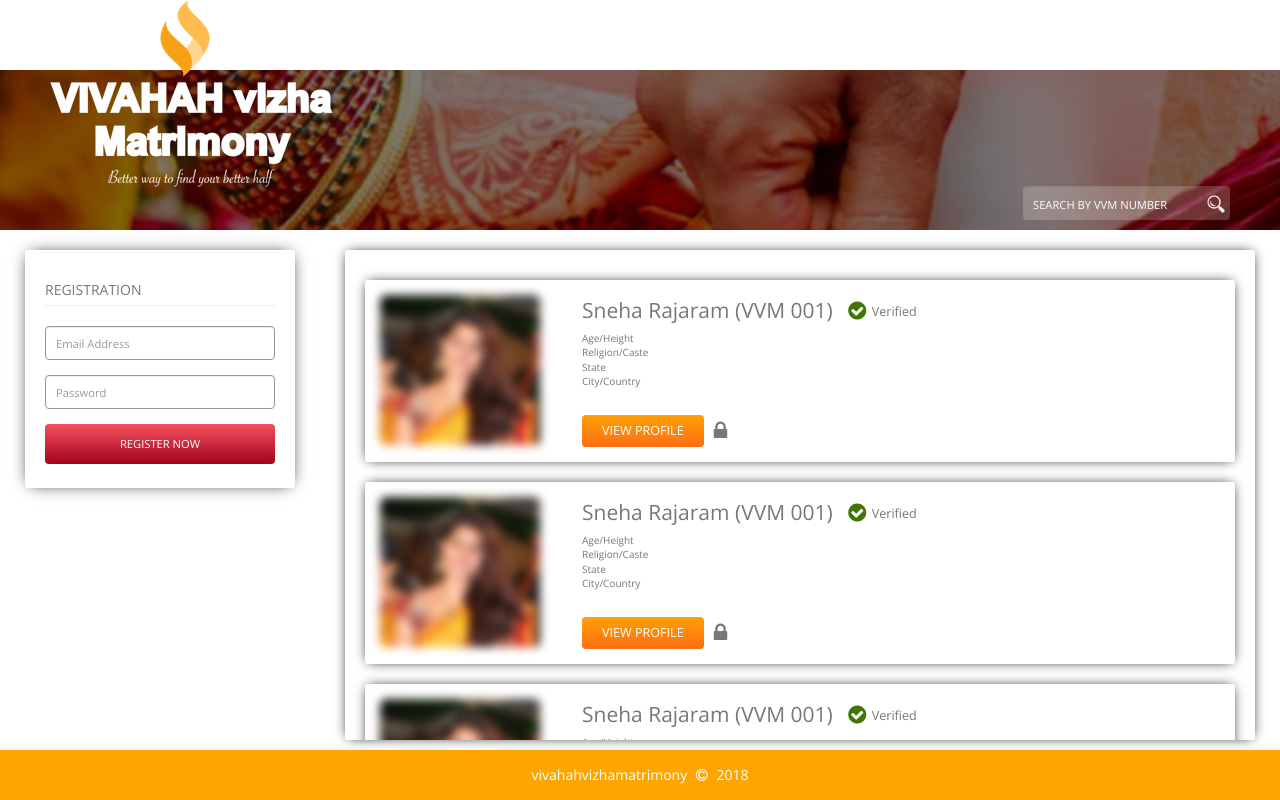
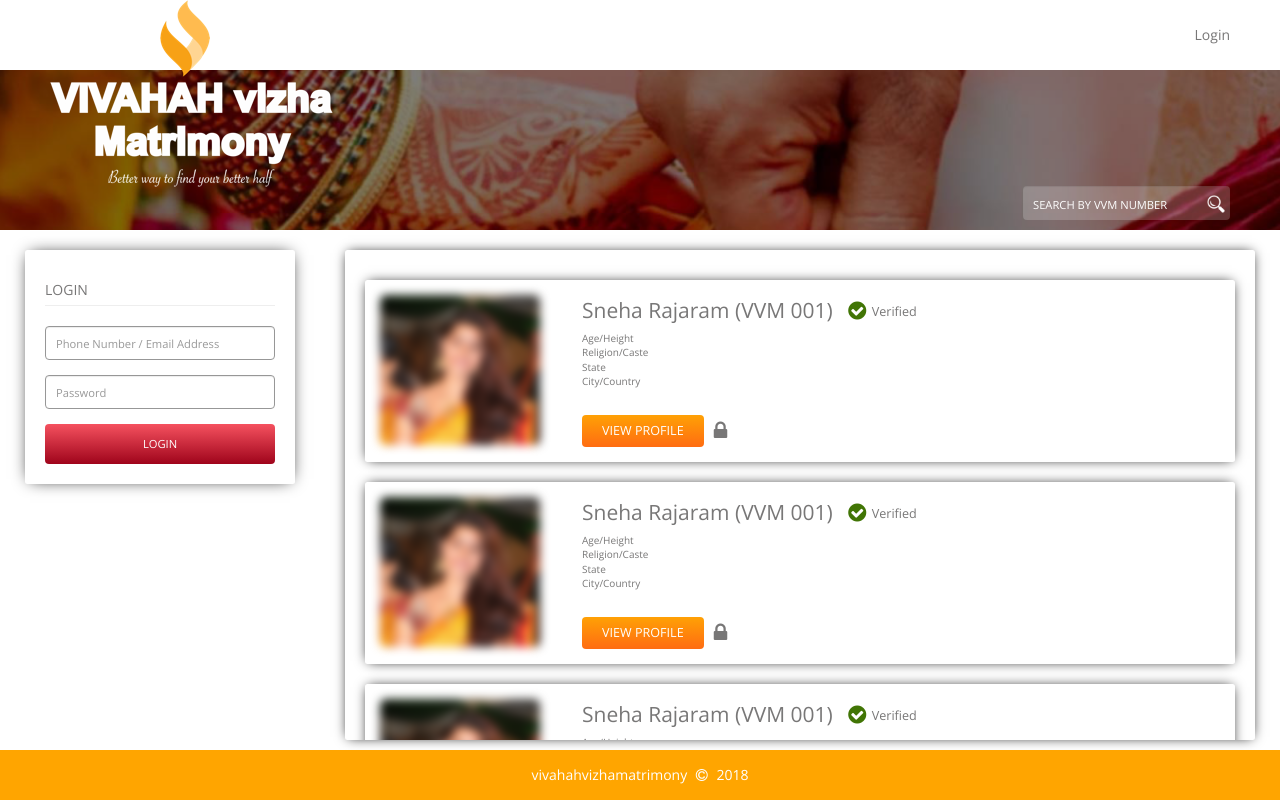
Before and after one commit to AnishaMuruganandan/vvm-node-service, a website: page public/index.html in a window 1280 px wide. Drawn offline with nearby package versions, Linux system fonts and the light colour scheme.

Commit message:
VVM-UI : registration form chages

```diff
--- a/public/css/style.css
+++ b/public/css/style.css
@@ -47,7 +47,7 @@
   box-sizing: border-box;
   /* border:1px solid black; */
   /* box-shadow: 10px 10px; */
-  padding: 30px 20PX 10PX;
+  padding: 30px 20px 20px;
 }
 
 .profileDetails {
@@ -257,3 +257,18 @@ vertical-align: middle;
   color:white;
       margin: 0px 5px;
 }
+::-webkit-scrollbar {
+    width: 0px;
+    background: transparent; /* make scrollbar transparent */
+}
+.logintextStyle{
+  position: absolute;
+  top: -45px;
+  right: 50px;
+}
+#registrationUsingEmailPwd{
+  display: none;
+}
+#registrationForm{
+  display: none;
+}
--- a/public/index.html
+++ b/public/index.html
@@ -18,6 +18,7 @@
       <div class="bgpicture">
 
         <img src="asset/img/logo.png" class="img-responsive logoImg">
+        <a class="logintextStyle">Login</a>
         <img src="asset/img/logoWords.png" class="img-responsive logoText">
         <div class="form-group searchbox">
 
@@ -34,10 +35,10 @@
         <div class="row">
           <div class="col-md-3">
             <div class="registrationForm rounded">
-
+              <div class="registraionFormContent" id="registrationForm">
                 <div class="registrationTextStyle">REGISTRATION</div>
                 <hr class="style1">
-              <form id="registrationForm">
+                <div id="registrationUsingEmailPwd">
                   <div class="form-group">
                     <input type="text" class="smallfont form-control textboxstyle" id="emailId" placeholder="Email Address">
               </div>
@@ -48,7 +49,46 @@
             REGISTER NOW
           </a>
                       </div>
-              </form>
+                    </div>
+
+                    <div id="registrationUsingPhoneOtp">
+                      <div class="form-group">
+                        <input type="text" class="smallfont form-control textboxstyle" id="phoneNo" placeholder="Phone Number">
+                  </div>
+                        <div class="form-group">
+                          <input type="password" class="smallfont form-control textboxstyle" id="otp" placeholder="OTP">
+                  </div>
+                          <div>Resend</div>
+                          <div class="regsiterButton"> <a class="smallfont regsiterButtonStyle">
+                VERIFY OTP
+              </a>
+                          </div>
+                        </div>
+
+                      </div>
+
+
+                      <!-- login form content -->
+
+                      <div class="registraionFormContent" id="LoginForm">
+                        <div class="registrationTextStyle">LOGIN</div>
+                        <hr class="style1">
+                        <div id="">
+                          <div class="form-group">
+                            <input type="text" class="smallfont form-control textboxstyle" id="emailId" placeholder="Phone Number / Email Address">
+                      </div>
+                            <div class="form-group">
+                              <input type="password" class="smallfont form-control textboxstyle" id="password" placeholder="Password">
+                      </div>
+                              <div class="regsiterButton"> <a class="smallfont regsiterButtonStyle">
+                    LOGIN
+                  </a>
+                              </div>
+                            </div>
+
+                          </div>
+                          <!--
+                              login form content end -->
                         </div>
 
                       </div>
```
Lines whose indentation alone changed are shown as unchanged.
